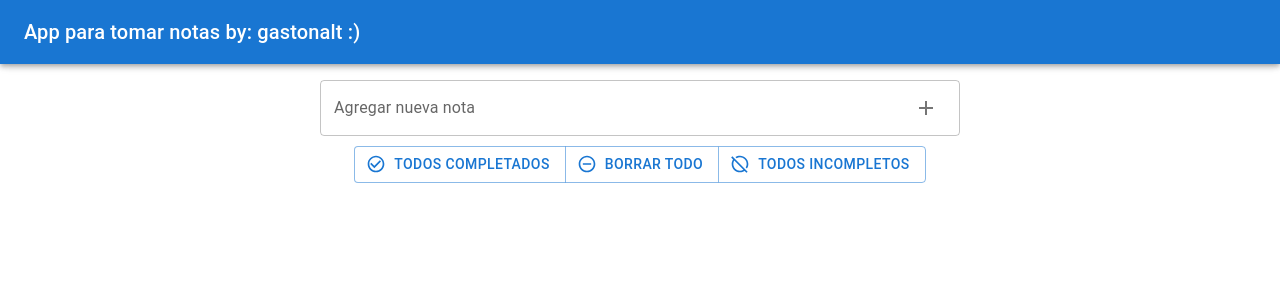
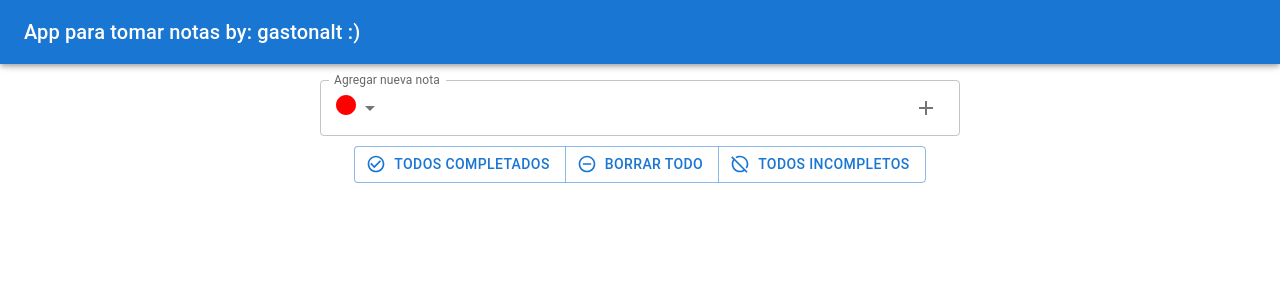
Before and after one commit to gastonalt/todo-list-app-react, a React (Create React App) app: page / in a window 1280 px wide. Shown: the top 300 px of the page. Built offline with nearby package versions, Linux system fonts and the light colour scheme.

Commit message:
Estructura para las categorias ready

```diff
--- a/src/components/todo-add-form.jsx
+++ b/src/components/todo-add-form.jsx
@@ -1,10 +1,12 @@
 import TextField from '@mui/material/TextField';
 import AddIcon from '@mui/icons-material/Add';
-import { IconButton, Tooltip } from '@mui/material';
+import { IconButton, InputBase, MenuItem, Select, Tooltip } from '@mui/material';
 import { useState } from 'react';
 import { useDispatch, useSelector } from 'react-redux';
 import { Todo } from '../models/todo';
 import { add } from '../states/todoListSlice';
+import { styled } from '@mui/material/styles';
+import CircleIcon from '@mui/icons-material/Circle';
 
 export default function TodoAddForm(){
 
@@ -31,13 +33,63 @@ export default function TodoAddForm(){
         setTodo(event.target.value);
     };
 
+    const BootstrapInput = styled(InputBase)(({ theme }) => ({
+        'label + &': {
+          marginTop: theme.spacing(3)
+        },
+        '& .MuiInputBase-input': {
+          borderRadius: 4,
+          position: 'relative',
+          backgroundColor: theme.palette.background.paper,
+          border: '1px solid #ced4da',
+          fontSize: 12,
+          padding: '10px 26px 10px 12px',
+          transition: theme.transitions.create(['border-color', 'box-shadow']),
+          // Use the system font instead of the default Roboto font.
+          fontFamily: [
+            '-apple-system',
+            'BlinkMacSystemFont',
+            '"Segoe UI"',
+            'Roboto',
+            '"Helvetica Neue"',
+            'Arial',
+            'sans-serif',
+            '"Apple Color Emoji"',
+            '"Segoe UI Emoji"',
+            '"Segoe UI Symbol"',
+          ].join(','),
+          '&:focus': {
+            borderRadius: 4,
+            borderColor: '#80bdff',
+            boxShadow: '0 0 0 0.2rem rgba(0,123,255,.25)',
+          },
+        },
+      }));
+
+      const [age, setAge] = useState('');
+
     return(
         <>
-            <TextField onKeyDown={checkIsEnter} onChange={handleChange} value={todo} fullWidth label="Agregar nueva nota" variant="outlined" InputProps={{endAdornment:             <Tooltip title="Agregar">
+            <TextField onKeyDown={checkIsEnter} onChange={handleChange} value={todo} fullWidth label="Agregar nueva nota" variant="outlined" InputProps={{endAdornment:<Tooltip title="Agregar">
                 <IconButton onClick={addTodo}>
                     <AddIcon />
                 </IconButton>
-            </Tooltip>}}/>
+            </Tooltip>, startAdornment:
+              <Select
+                value={age}
+                onChange={handleChange}
+                displayEmpty
+                sx={{marginRight: '10px'}}
+                variant="standard"
+                disableUnderline
+              >
+                <MenuItem value="">
+                    <CircleIcon sx={{color: 'red'}}/>
+                </MenuItem>
+                <MenuItem value={10}><CircleIcon/></MenuItem>
+                <MenuItem value={20}><CircleIcon/></MenuItem>
+                <MenuItem value={30}><CircleIcon/></MenuItem>
+              </Select>}}/>
         </>
     )
 }
```
Also changed, not shown: src/states/categoriasSlice.js (added, +21 -0 lines).
